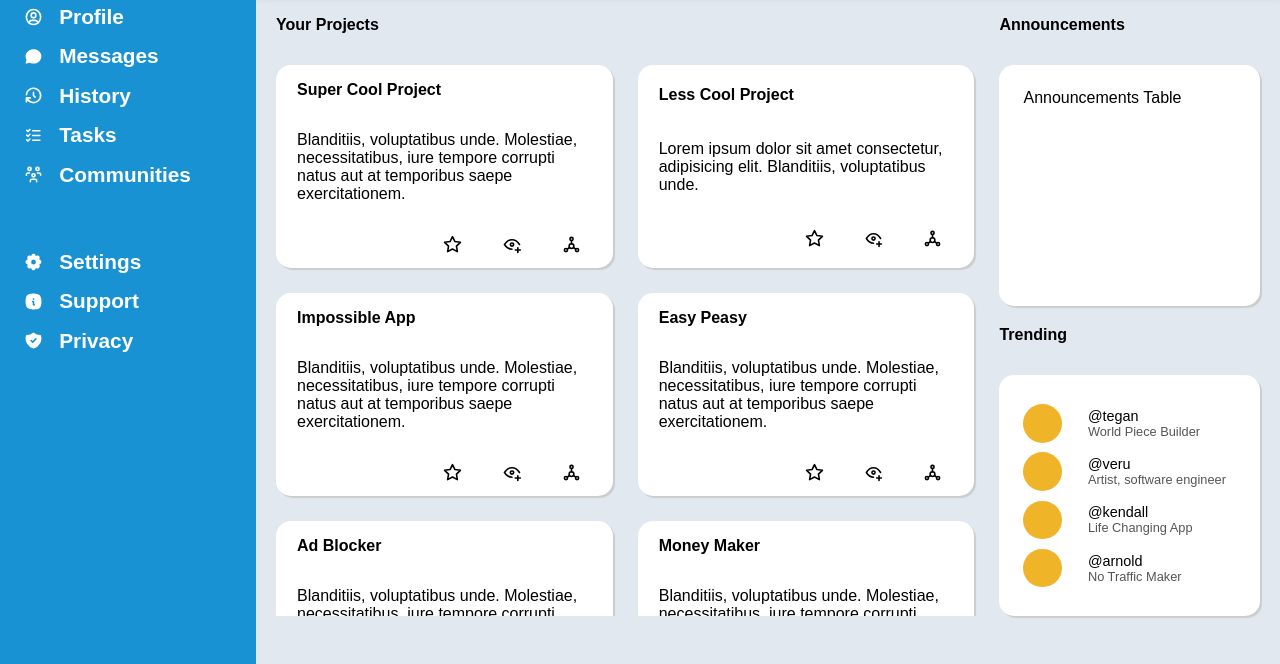
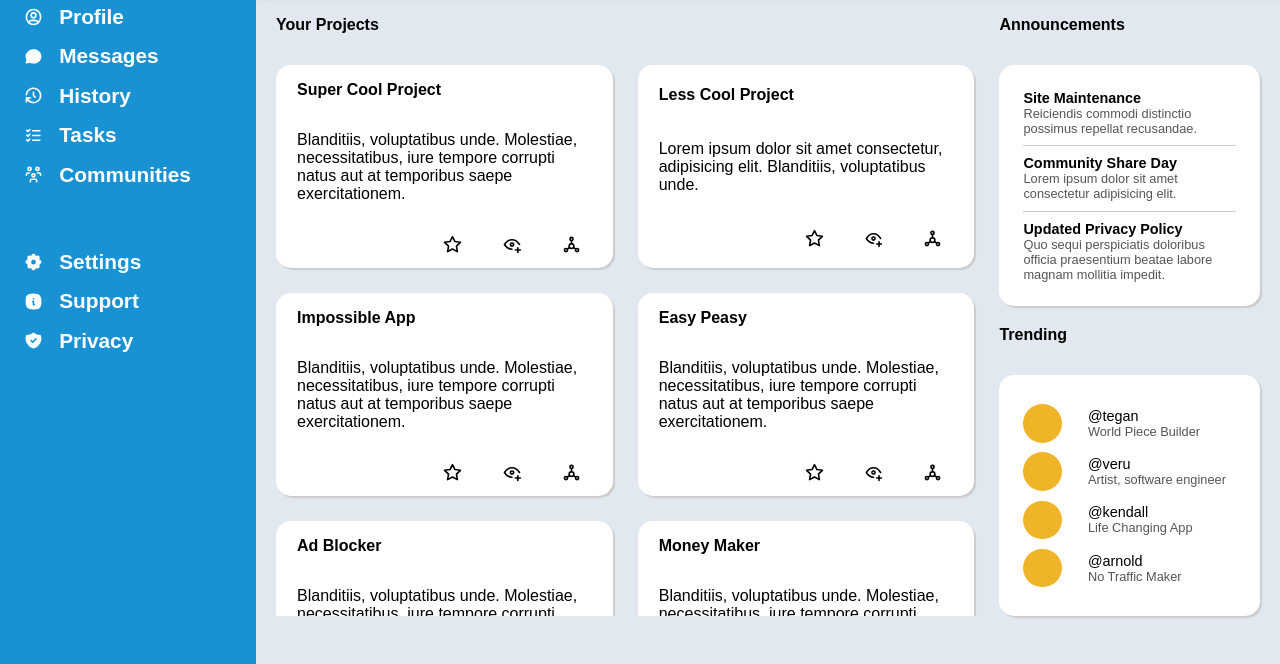
Before and after one commit to VeruAmari/admin-dashboard, a plain HTML site: page index.html in a window 1280 px wide. Shown: the part 144-808 px from the top of the page. Drawn offline with Linux system fonts and the light colour scheme.

Commit message:
Add announcements section elements

```diff
--- a/index.html
+++ b/index.html
@@ -145,8 +145,30 @@
 
       <div class="announcements">
         <div class="label">Announcements</div>
-        <div class="table announcements-table">Announcements Table</div>
-      </div>
+        <div class="table announcements-table">
+
+          <div class="announcement-container">
+            <span class="announcement-title">Site Maintenance</span>
+            <span class="announcement-body">Reiciendis commodi distinctio possimus repellat recusandae.</span>
+          </div>
+
+          <span class="divider"></span>
+
+          <div class="announcement-container">
+          <span class="announcement-title">Community Share Day</span>
+            <span class="announcement-body">Lorem ipsum dolor sit amet consectetur adipisicing elit.</span>
+          </div>
+
+          <span class="divider"></span>
+
+          <div class="announcement-container">
+          <span class="announcement-title">Updated Privacy Policy</span>
+            <span class="announcement-body">Quo sequi perspiciatis doloribus officia praesentium beatae labore magnam mollitia impedit.</span>
+          </div>
+
+          </div>
+        </div>
+
       <div class="trending">
         <div class="label">Trending</div>
         <div class="table trending-table">
--- a/styles.css
+++ b/styles.css
@@ -259,6 +259,31 @@ a {
   box-shadow: 2px 2px 1px 0px #ccc;
 }
 
+.announcements-table {
+  display: grid;
+  grid-template: repeat(auto, 5) / auto;
+  gap: 1ex;
+  align-items: center;
+}
+.announcement-container {
+  display: grid;
+  grid-template: auto auto / auto;
+  align-items: center;
+}
+.divider {
+  border-top: solid 1px #ccc;
+  width: 100%;
+  height: 0px;
+}
+.announcement-title {
+  font-weight: bold;
+  font-size: .9rem;
+}
+.announcement-body {
+  font-size: .8rem;
+  color: #555;
+}
+
 .trending-table {
   display: grid;
   grid-template: repeat(4, 1fr) / auto auto;
```
